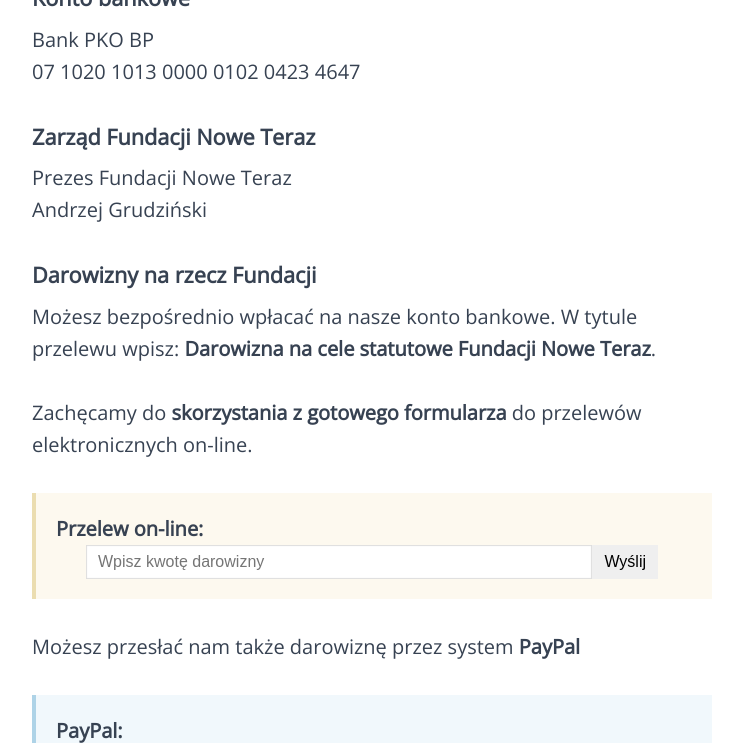
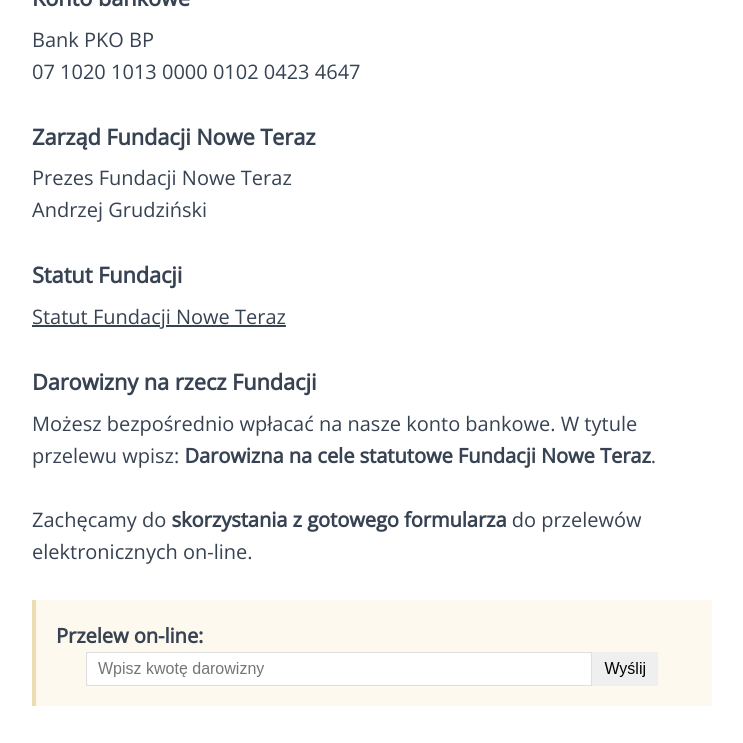
Before and after one commit to noweteraz/nowe-teraz-pl, a Jekyll site: the page built from contact.markdown, in a window 1280 px wide and 900 px high, scrolled down 1087 px, cut to the strip 0-743 px from the top of the window. Shown: the whole strip, without its empty margins (268-1011 px from the left). Built offline with Jekyll 4.4.1, drawn with Linux system fonts in a browser that asks for light colours.

Commit message:
Update content.

```diff
--- a/contact.markdown
+++ b/contact.markdown
@@ -31,6 +31,9 @@
 
 Prezes Fundacji Nowe Teraz
 Andrzej Grudziński
+
+#### Statut Fundacji
+[Statut Fundacji Nowe Teraz](/uploads/statut-fundacji-nowe-teraz.pdf)
 
 #### Darowizny na rzecz Fundacji
 
```
Also changed, not shown: 1 other file.
